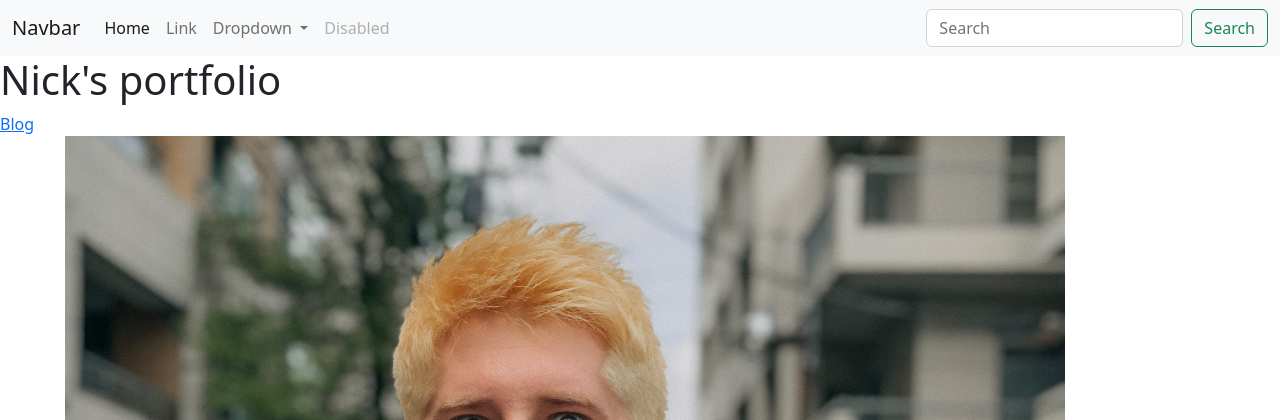
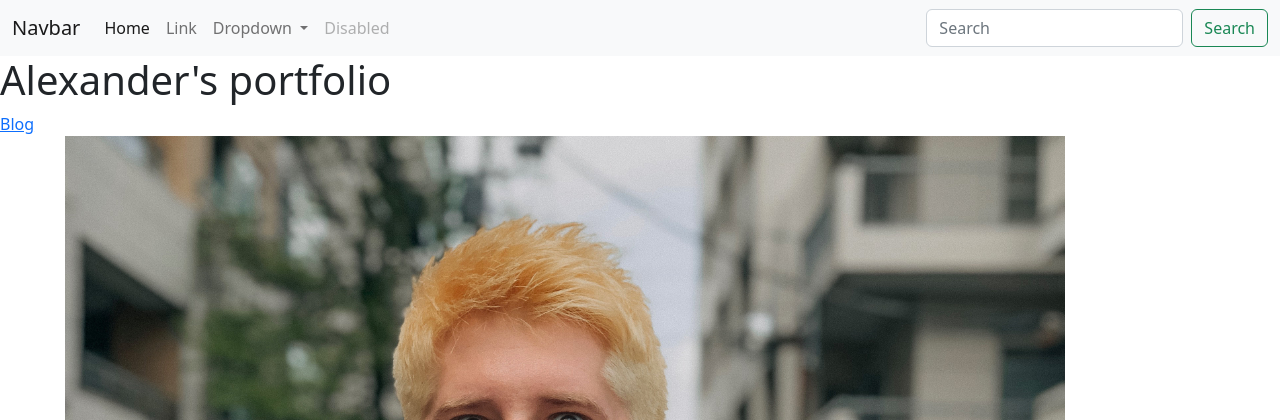
Before and after one commit to alexbashkatov6/dj3-experiment, a Django app: page / in a window 1280 px wide. Shown: the top 420 px of the page. Run offline with Django 4.2, Linux system fonts and the light colour scheme; data comes from the database, SQL or seed files in the repository.

Commit message:
alexander page

```diff
--- a/portfolio/templates/portfolio/home.html
+++ b/portfolio/templates/portfolio/home.html
@@ -1,7 +1,7 @@
 {% extends 'portfolio/base.html' %}
 {% block content %}
 {% load static %}
-<h1>Nick's portfolio</h1>
+<h1>Alexander's portfolio</h1>
 <a href="{% url 'blog:all_blogs' %}">Blog</a>
 <br>
 <a href="{% static 'portfolio/resume.pdf' %}">Resume</a>
```
